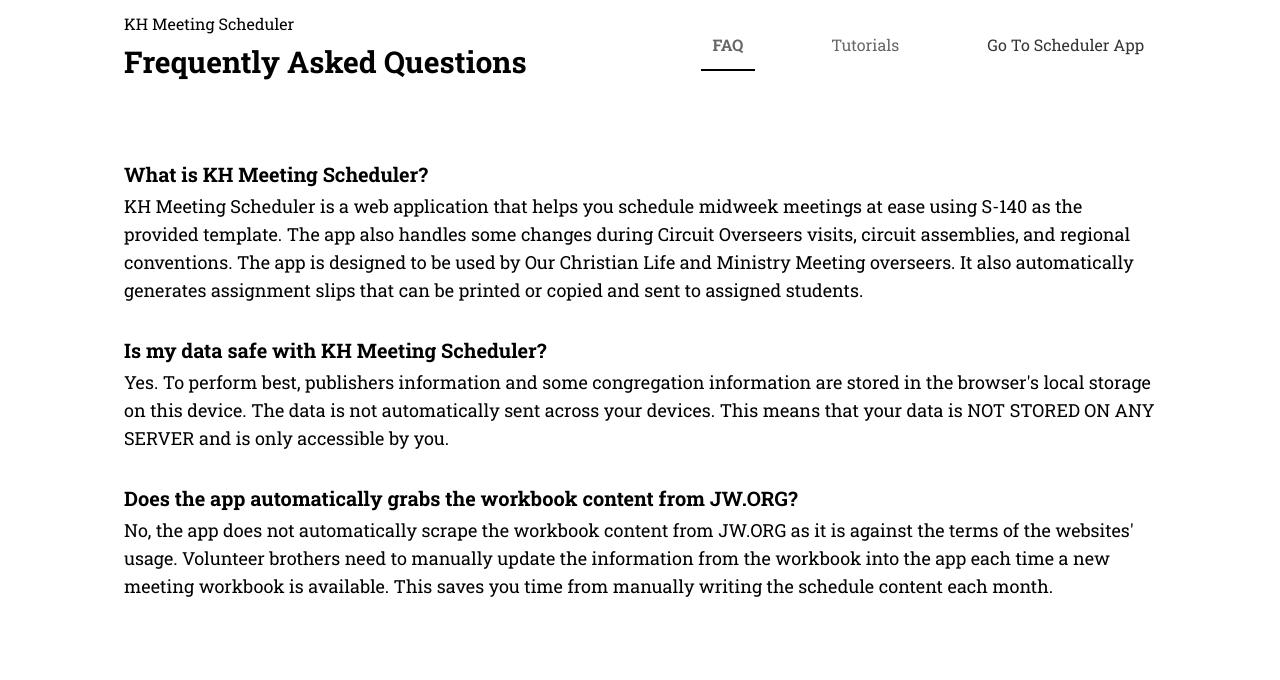
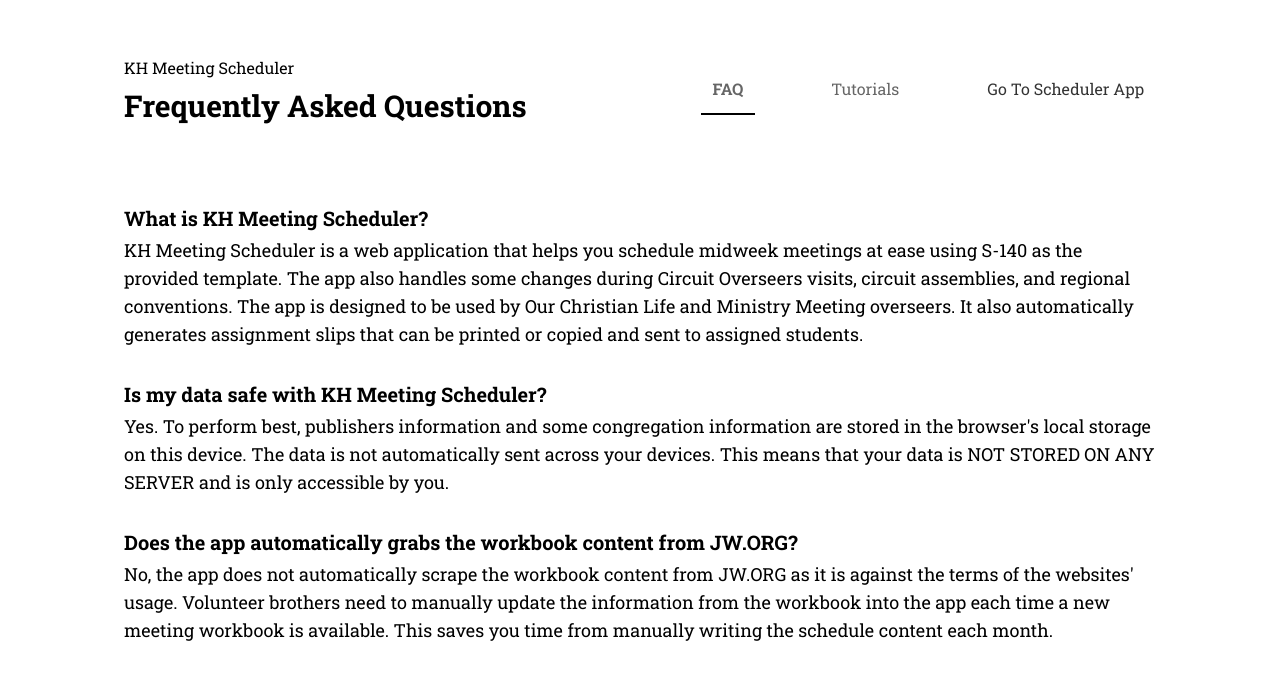
Before and after one commit to jezzar042015/khms-help, a Vue app: page / in a window 1280 px wide. Shown: the top 680 px of the page. Built offline with nearby package versions, Linux system fonts and the light colour scheme.

Commit message:
top padding adjustments

```diff
--- a/src/views/FAQPage.vue
+++ b/src/views/FAQPage.vue
@@ -1,5 +1,5 @@
 <template>
-    <div class="py-3 px-3">
+    <div class="pt-14 pb-5 px-3">
         <PageHeader title="Frequently Asked Questions" />
 
         <div class="px-3 pt-10">
--- a/src/views/TutorialsPage.vue
+++ b/src/views/TutorialsPage.vue
@@ -1,5 +1,5 @@
 <template>
-    <div class="py-3 px-3 relative">
+    <div class="pt-14 pb-5 px-3">
         <PageHeader title="Tutorials" />
         <div class="px-3 pt-10">
             <div class="flex flex-col space-y-1">
```
